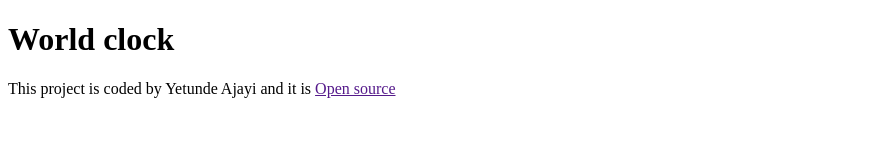
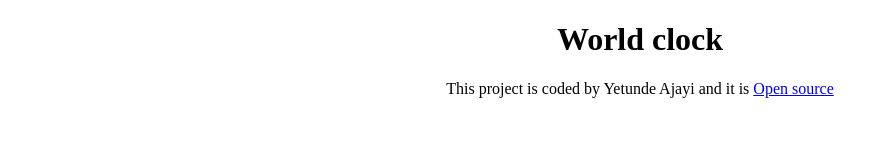
Before and after one commit to olayemiajayi/world-clock-challenge, a plain HTML site: page index.html in a window 1280 px wide. Shown: the whole page, without its empty margins (0-888 px from the left). Drawn offline with Linux system fonts and the light colour scheme.

Commit message:
Added the link to my github on the main page

```diff
--- a/index.html
+++ b/index.html
@@ -11,10 +11,12 @@
     <h1>World clock</h1>
     <footer>
       This project is coded by Yetunde Ajayi and it is
-      <a href="" target="_blank">Open source</a>
+      <a
+        href="https://github.com/olayemiajayi/world-clock-challenge"
+        target="_blank"
+        >Open source</a
+      >
     </footer>
-    <script>
-      src = " ";
-    </script>
+    <script src="javascript/index.js"></script>
   </body>
 </html>
--- a/source/src.css
+++ b/source/src.css
@@ -0,0 +1,6 @@
+h1 {
+  text-align: center;
+}
+footer {
+  text-align: center;
+}
```
Also changed, not shown: javascript/index.js (added).
